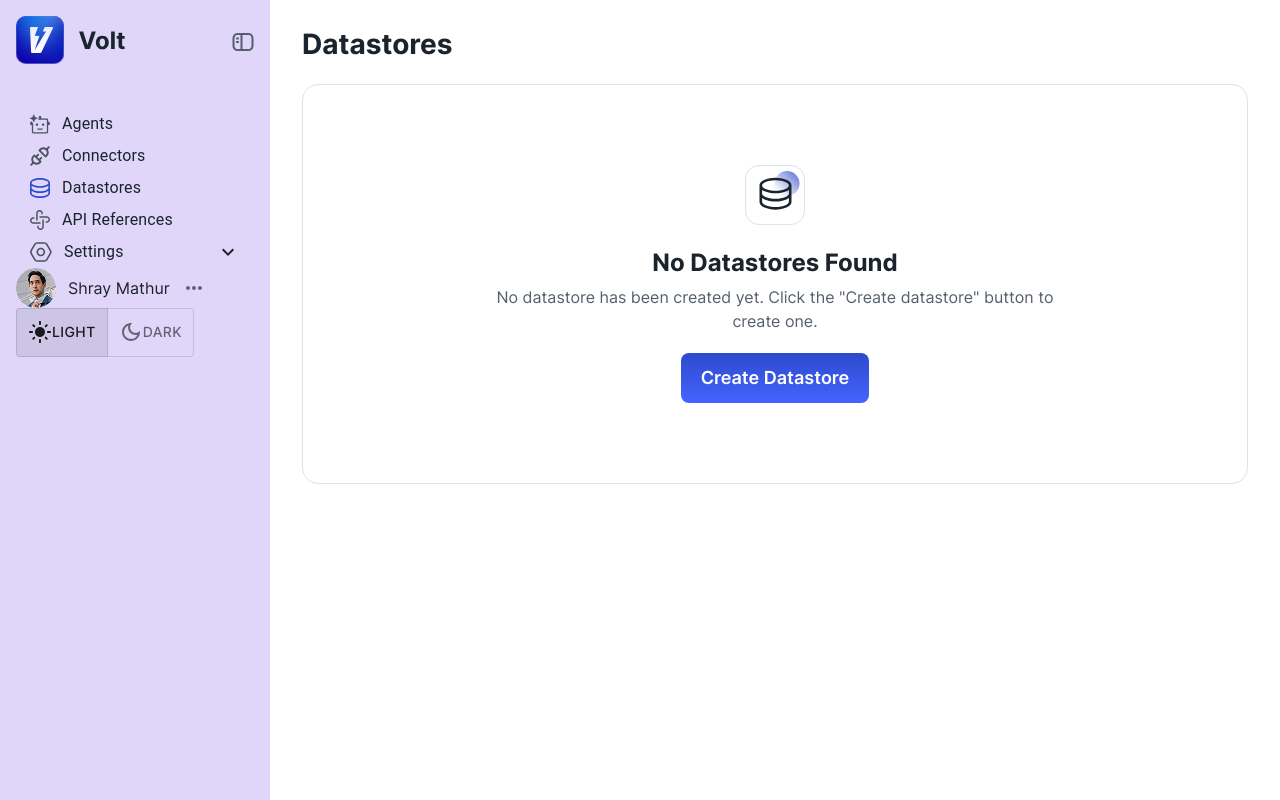
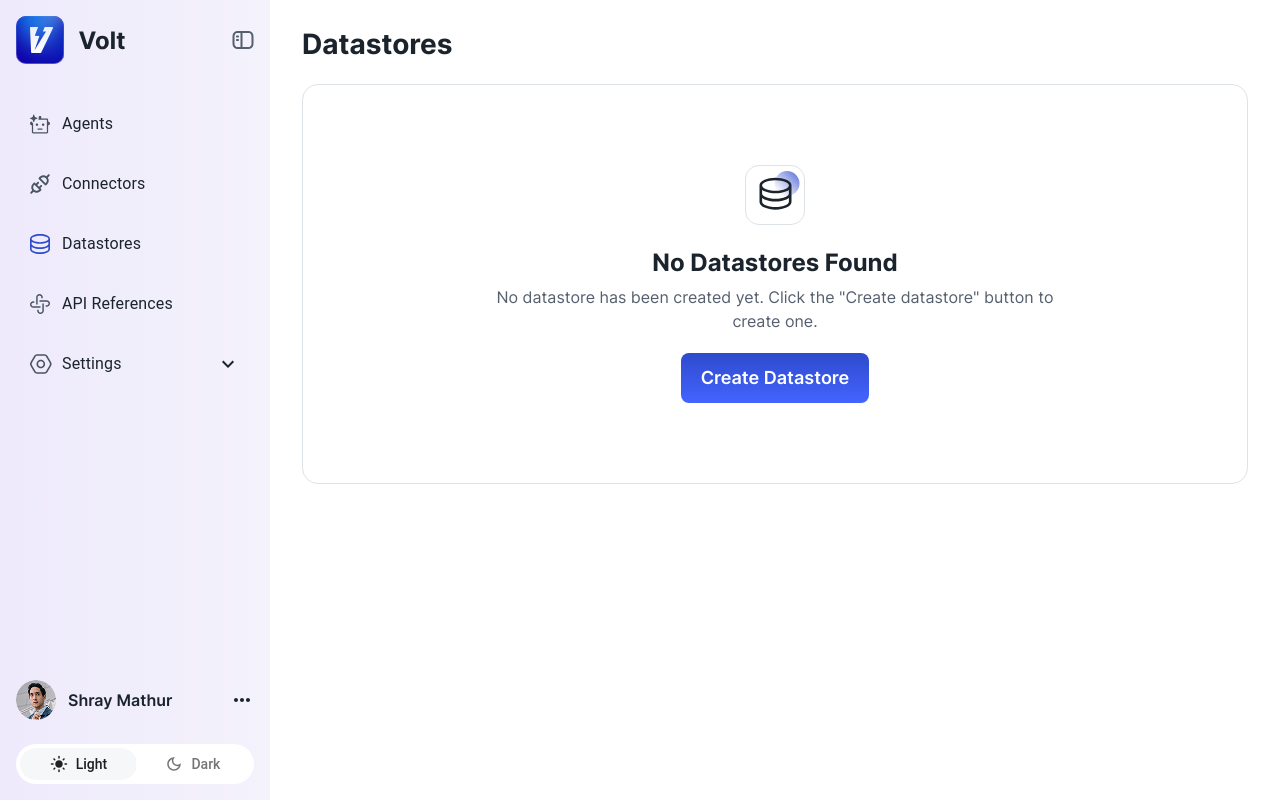
Before and after one commit to sonasantosh/volt, a React (Vite) app: page /datastores/create in a window 1280 px wide. Built offline with nearby package versions, Linux system fonts and the light colour scheme.

Commit message:
added style for sidebar.

```diff
--- a/src/assets/css/style.scss
+++ b/src/assets/css/style.scss
@@ -11,9 +11,9 @@ html,
 body {
     font-family: 'inter', sans-serif;
     color: #1B242C;
-    line-height: normal;
     font-weight: 400;
     font-size: 1rem;
+    line-height: normal;
 }
 
 h1,
@@ -39,13 +39,24 @@ h6 {
     align-items: center;
 }
 
+.default-color {
+    color: #1B242C !important;
+}
+
 .sidebar {
-    background-color: #C3B2F688;
+    background-image: linear-gradient(to right, #eeeafc, #f4f2fb);
     backdrop-filter: blur(.5rem);
     height: 100vh;
+    display: flex;
+    flex-direction: column;
+    justify-content: flex-start;
 
     .logo-toggle-wrapper {
         position: relative;
+
+        .q3-logo {
+            display: flex;
+        }
 
         .collapsed-toggle-icon {
             background-color: #fff;
@@ -59,16 +70,66 @@ h6 {
     &.sidebar-expanded {
         padding: 1rem;
         width: 16.875rem;
+
     }
 
     &.sidebar-collapsed {
         padding: 1rem .75rem;
         width: 4.5rem;
+
+        .links-wrapper {
+
+            .MuiSvgIcon-root {
+                display: none;
+            }
+
+            .MuiListItemText-root {
+                display: none;
+
+
+            }
+        }
+
+        .user-theme-wrapper {
+            .user-name {
+                display: none;
+            }
+
+            .user-btn {
+                display: none;
+            }
+
+            .theme-wrappper {
+                width: 2.5rem;
+                height: 2.5rem;
+                align-items: center;
+                justify-content: center;
+
+                .MuiButtonBase-root {
+                    width: 1.85rem;
+                    height: 1.85rem;
+
+                    .default-text {
+                        display: none;
+                    }
+
+                    &:not(.Mui-selected) {
+                        display: none;
+                    }
+                }
+            }
+
+        }
+
     }
 
     .links-wrapper {
         margin-top: 40px;
         padding: 0;
+        width: 100%;
+        display: flex;
+        flex-direction: column;
+        gap: 20px;
 
         .MuiButtonBase-root {
             gap: .75rem;
@@ -77,10 +138,83 @@ h6 {
             font-weight: 500;
             font-size: 1rem;
             line-height: 1.25;
-            letter-spacing: 0%;
+            letter-spacing: 0;
+            background-color: transparent;
+            height: 2.5rem;
+
+            &:hover {
+                box-shadow: 0px 4px 10px 0px #0000000F;
+                background: linear-gradient(180deg, rgba(255, 255, 255, 0.8) 0%, rgba(255, 255, 255, 0.4) 95%);
+                color: #1B242C;
+            }
 
             .MuiListItemIcon-root {
                 min-width: auto;
+                width: 1.25rem;
+                height: 1.25rem;
+            }
+        }
+    }
+
+    .user-theme-wrapper {
+        margin-top: auto;
+        display: flex;
+        flex-direction: column;
+        gap: 1.5rem;
+        color: #1B242C;
+
+        .user-image {
+            width: 2.5rem;
+            height: 2.5rem;
+            border-radius: 100%;
+        }
+
+        .user-name {
+            color: #1B242C;
+            font-weight: 600;
+            font-size: 1rem;
+            line-height: 1.25rem;
+        }
+
+        .user-btn {
+            margin-left: auto;
+        }
+
+        .theme-wrappper {
+            display: flex;
+            padding: 0.25rem;
+            background-color: #fff;
+            width: 100%;
+            height: 40px;
+            border-radius: 50px;
+
+            .MuiButtonBase-root {
+                flex: 1 1 auto;
+                border: 0;
+                padding: 0.5rem;
+                border-radius: 50px;
+                font-weight: 500;
+                font-size: .875rem;
+                line-height: 1.5;
+                letter-spacing: 0;
+                background-color: #fff;
+                display: flex;
+                gap: .5rem;
+                align-items: center;
+                justify-content: center;
+
+                &.Mui-selected {
+                    background-color: #F5F7F9;
+                }
+
+                .MuiSvgIcon-root {
+                    width: 1.125rem;
+                    height: 1.125rem;
+                }
+
+                .default-text {
+                    text-transform: capitalize;
+                }
             }
         }
     }
@@ -220,123 +354,3 @@ h6 {
     }
 
 }
-
-// Data Store Table
-.MuiPaper-root,
-.MuiButtonBase-root,
-.MuiTablePagination-selectLabel,
-.MuiTableCell-root,
-.MuiSelect-select,
-.MuiTablePagination-displayedRows {
-    font-family: 'inter', sans-serif !important;
-}
-
-.data-stores-table {
-    .MuiPaper-root {
-        box-shadow: none;
-        .MuiTableHead-root {
-            .MuiTableRow-head {
-                .MuiTableCell-head {
-                    background: var(--table-header-bg) !important;
-                    border-bottom: none;
-                    color: var( --table-cell-text-color);
-                    font-size: 1rem;
-                    line-height: 1.25rem;
-                    font-weight: 600;
-                    letter-spacing: normal;
-                    padding: 0.75rem 0;
-
-                    &:first-child {
-                        border-radius: 0.375rem 0 0 0.375rem;
-                        padding-left: 1rem;
-                    }
-                    &:last-child {
-                        border-radius: 0 0.375rem 0.375rem 0;
-                    }
-                }
-            }
-        }
-        .MuiTableBody-root {
-            .MuiTableRow-root {
-                &.MuiTableRow-hover {
-                    &:hover {
-                        background-color: var( --table-row-hover);
-                    }
-                }
-                .MuiTableCell-body {
-                    color: var( --table-cell-text-color);
-                    font-size: 1rem;
-                    line-height: 1.25rem;
-                    letter-spacing: normal;
-                    padding: 1.094rem 0;
-                    border-bottom: 1px solid var(--table-cell-border-color);
-                    &:first-child {
-                        padding-left: 1rem;
-                    }
-                    &:nth-child(2) {
-                        font-weight: 600;
-                    }
-                }
-            }
-        }
-        .MuiCheckbox-root {
-            padding: 0;
-            &.Mui-checked {
-                svg {
-                    fill: var(--checked-checkbox-fill);
-                }
-            }
-            &.MuiCheckbox-indeterminate {
-                svg {
-                    fill: var(--checked-checkbox-fill);
-                }
-            }
-        }
-        .MuiTableCell-head {
-            .MuiTableSortLabel-root {
-                .MuiSvgIcon-root {
-                    background-image: url("../images/sorting-icon.svg");
-                    fill: transparent;
-                    opacity: 1;
-                    height: 1.25rem;
-                    width: 1.25rem;
-                    transform: rotate(0deg);
-                    margin-left: 1.25rem;
-                }
-            }
-        }
-        .table-pagination {
-            display: flex;
-            justify-content: space-between;
-            align-items: center;
-            margin-top: 1rem;
-            gap: 1rem;
-            .table-data-showing {
-                color: var(--table-showing-data-color);
-                font-weight: 500;
-                font-size: 0.875rem;
-            }
-            .MuiPagination-root {
-                .MuiPagination-ul {
-                    gap: 0.625rem;
-                    li {
-                        button {
-                            box-shadow: 0px 1.5px 4px -1px #0A090B12;
-                            color: var(--table-cell-text-color);
-                            font-weight: 600;
-                            font-size: 0.875rem;
-                            line-height: 1.25rem;
-                            height: 2.5rem;
-                            width: 2.5rem;
-                            border-radius: 100%;
-                            &.Mui-selected {
-                                background: linear-gradient(103.71deg, #3181E7 -40.46%, #0D13B2 101.12%);
-                                color: var();
-                            }
-                        }
-                    }
-                }
-            }
-        }
-    }
-}
```
